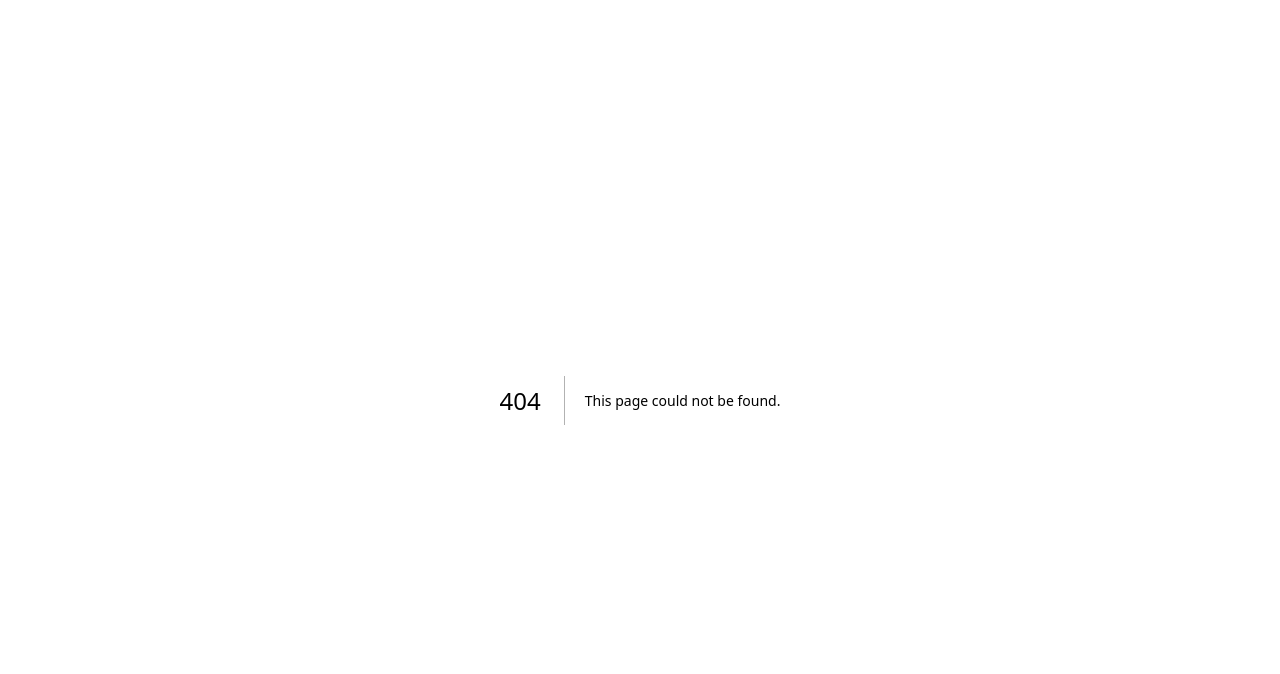
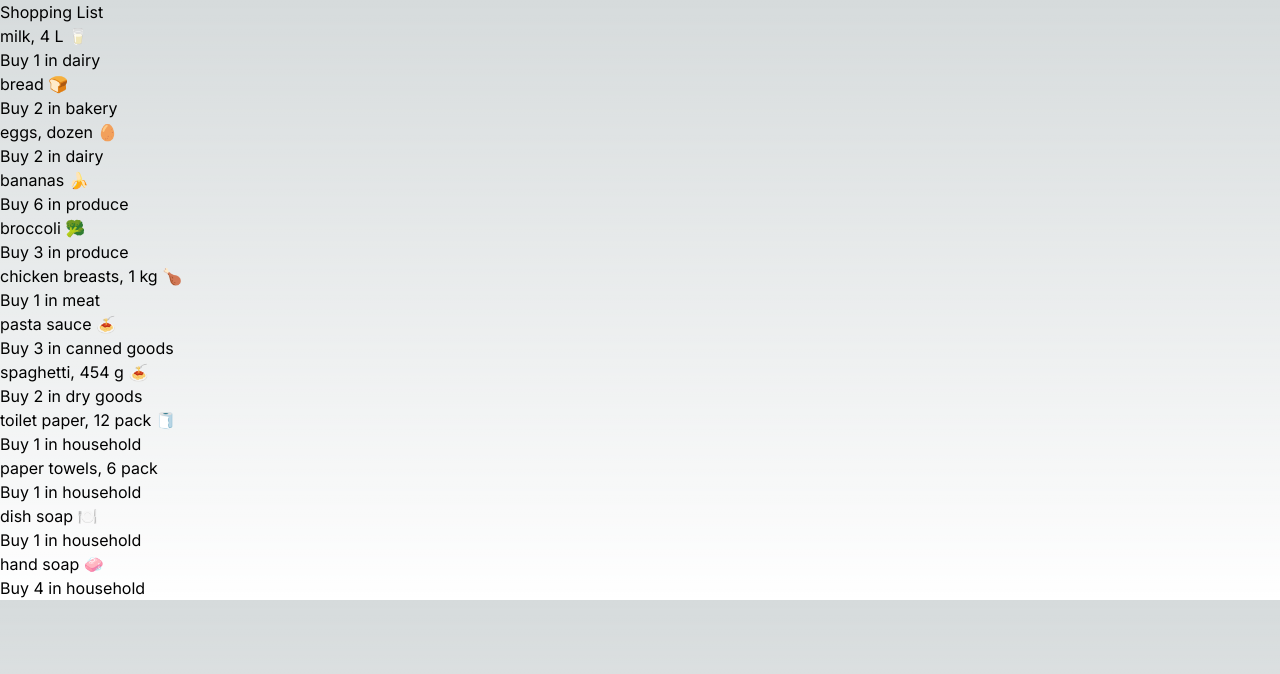
Before and after one commit to SidhuHarijot/cprg306-assignments, a Next.js app: page /week-3 in a window 1280 px wide. Before the commit this address had no page. Shown: the top 674 px of the page. Built offline with nearby package versions, Linux system fonts and the light colour scheme.

Commit message:
Added Week-3
Added 3 files:
Page.js:
Landing page with shopping list
Item-List.js:
List of items using made up of Item component from Item.js
Items.js:
Items component that renders each item.

```diff
--- a/app/page.js
+++ b/app/page.js
@@ -6,6 +6,7 @@ export default function Page(){
       <h1>CPRG 306: Web Development 2 - Assignments'</h1>
       <ul>
         <li><Link href="./week-2/">Week-2</Link></li>
+        <li><Link href="./week-3/">Week-3</Link></li>
       </ul>
     </main>
   )
--- /dev/null
+++ b/app/week-3/Item-List.js
@@ -0,0 +1,93 @@
+import Item from "./Item.js";
+
+
+
+export default function ItemList(Prop) {
+    const item1 = {
+        name: "milk, 4 L 🥛",
+        quantity: 1,
+        category: "dairy",
+    };
+
+    const item2 = {
+        name: "bread 🍞",
+        quantity: 2,
+        category: "bakery",
+    };
+
+    const item3 = {
+        name: "eggs, dozen 🥚",
+        quantity: 2,
+        category: "dairy",
+    };
+
+    const item4 = {
+        name: "bananas 🍌",
+        quantity: 6,
+        category: "produce",
+    };
+
+    const item5 = {
+        name: "broccoli 🥦",
+        quantity: 3,
+        category: "produce",
+    };
+
+    const item6 = {
+        name: "chicken breasts, 1 kg 🍗",
+        quantity: 1,
+        category: "meat",
+    };
+
+    const item7 = {
+        name: "pasta sauce 🍝",
+        quantity: 3,
+        category: "canned goods",
+    };
+
+    const item8 = {
+        name: "spaghetti, 454 g 🍝",
+        quantity: 2,
+        category: "dry goods",
+    };
+
+    const item9 = {
+        name: "toilet paper, 12 pack 🧻",
+        quantity: 1,
+        category: "household",
+    };
+
+    const item10 = {
+        name: "paper towels, 6 pack",
+        quantity: 1,
+        category: "household",
+    };
+
+    const item11 = {
+        name: "dish soap 🍽️",
+        quantity: 1,
+        category: "household",
+    };
+
+    const item12 = {
+        name: "hand soap 🧼",
+        quantity: 4,
+        category: "household",
+    };
+
+    return(
+        <div>
+            <Item {...item1}/>
+            <Item {...item2}/>
+            <Item {...item3}/>
+            <Item {...item4}/>
+            <Item {...item5}/>
+            <Item {...item6}/>
+            <Item {...item7}/>
+            <Item {...item8}/>
+            <Item {...item9}/>
+            <Item {...item10}/>
+            <Item {...item11}/>
+            <Item {...item12}/>
+        </div>);
+}
--- /dev/null
+++ b/app/week-3/Item.js
@@ -0,0 +1,11 @@
+
+export default function Item(Prop){
+    return (
+        <div>
+            <ul>
+                <li>{Prop.name}</li>
+                <li>Buy {Prop.quantity} in {Prop.category}</li>
+            </ul>
+        </div>
+    );
+}
--- /dev/null
+++ b/app/week-3/page.js
@@ -0,0 +1,10 @@
+import ItemList from './Item-List.js';
+
+export default function Page(){
+    return (
+        <main>
+            <h1>Shopping List</h1>
+            <ItemList />
+        </main>
+    );
+}
```
